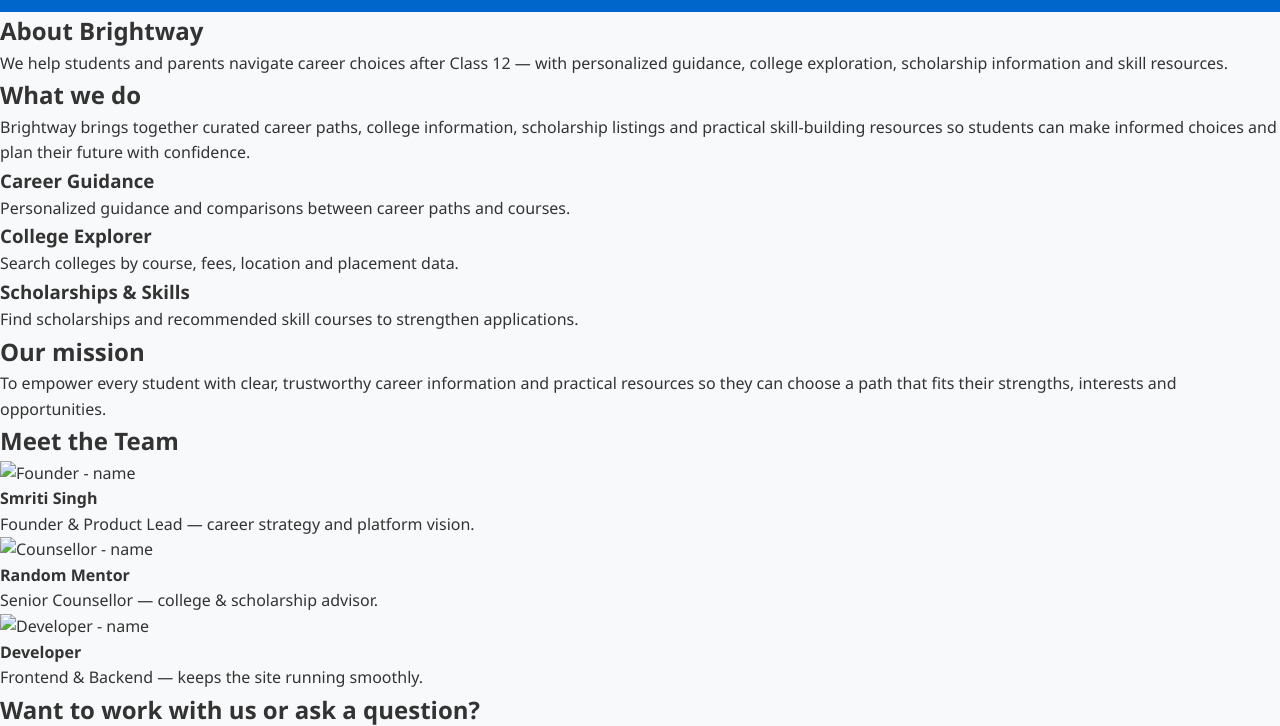
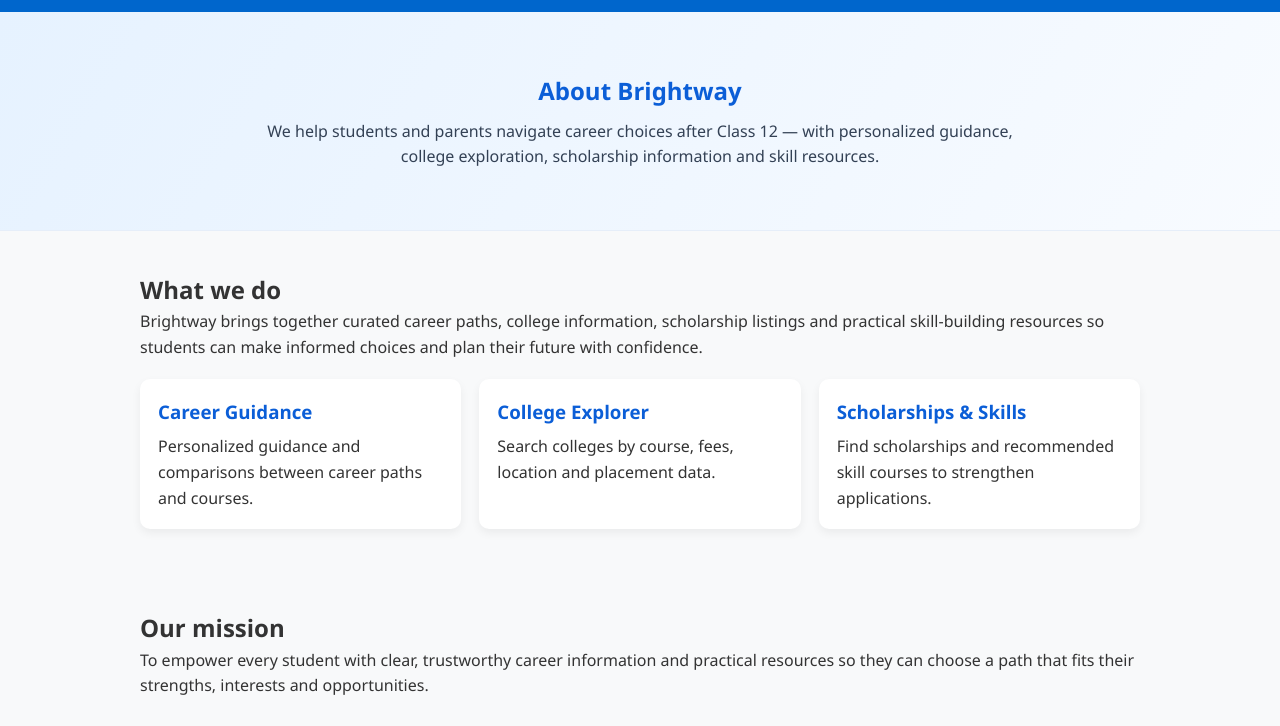
Before and after one commit to saurabh2025-vscode/Brightway, a plain HTML site: page about.html in a window 1280 px wide. Shown: the part 56-782 px from the top of the page. Drawn offline with Linux system fonts and the light colour scheme.

Commit message:
Add files via upload

```diff
--- a/style.css
+++ b/style.css
@@ -508,3 +508,44 @@ footer {
   background: #084298;
   color: #fff;
 }
+/* ===== About page styles ===== */
+.about-hero {
+  background: linear-gradient(120deg, #e6f2ff, #f8fbff);
+  padding: 60px 20px;
+  text-align: center;
+  border-bottom: 1px solid #e6eef9;
+}
+.about-hero h1 { color: #0b5ed7; margin-bottom: 8px; }
+.about-hero .lead { color: #334155; max-width: 800px; margin: 0 auto; }
+
+.about-section, .mission-section, .team-section, .contact-cta {
+  padding: 40px 20px;
+}
+.container { max-width: 1000px; margin: 0 auto; }
+
+.three-cols {
+  display: grid;
+  grid-template-columns: repeat(auto-fit, minmax(220px, 1fr));
+  gap: 18px;
+  margin-top: 18px;
+}
+.feature { background: #fff; padding: 18px; border-radius: 10px; box-shadow: 0 4px 10px rgba(0,0,0,0.06); }
+.feature h3 { color: #0b5ed7; margin-bottom: 8px; }
+
+.team-grid {
+  display: grid;
+  grid-template-columns: repeat(auto-fit, minmax(220px, 1fr));
+  gap: 18px;
+  margin-top: 18px;
+}
+.team-card {
+  background: #fff;
+  padding: 18px;
+  border-radius: 12px;
+  text-align: center;
+  box-shadow: 0 6px 14px rgba(12, 45, 88, 0.05);
+}
+.team-pic { width: 120px; height: 120px; object-fit: cover; border-radius: 50%; border: 4px solid #e8f2ff; margin-bottom: 12px; }
+
+.contact-cta { text-align: center; background: #f8fbff; border-top: 1px solid #e6eef9; }
+.contact-cta p { margin-bottom: 12px; }
```
